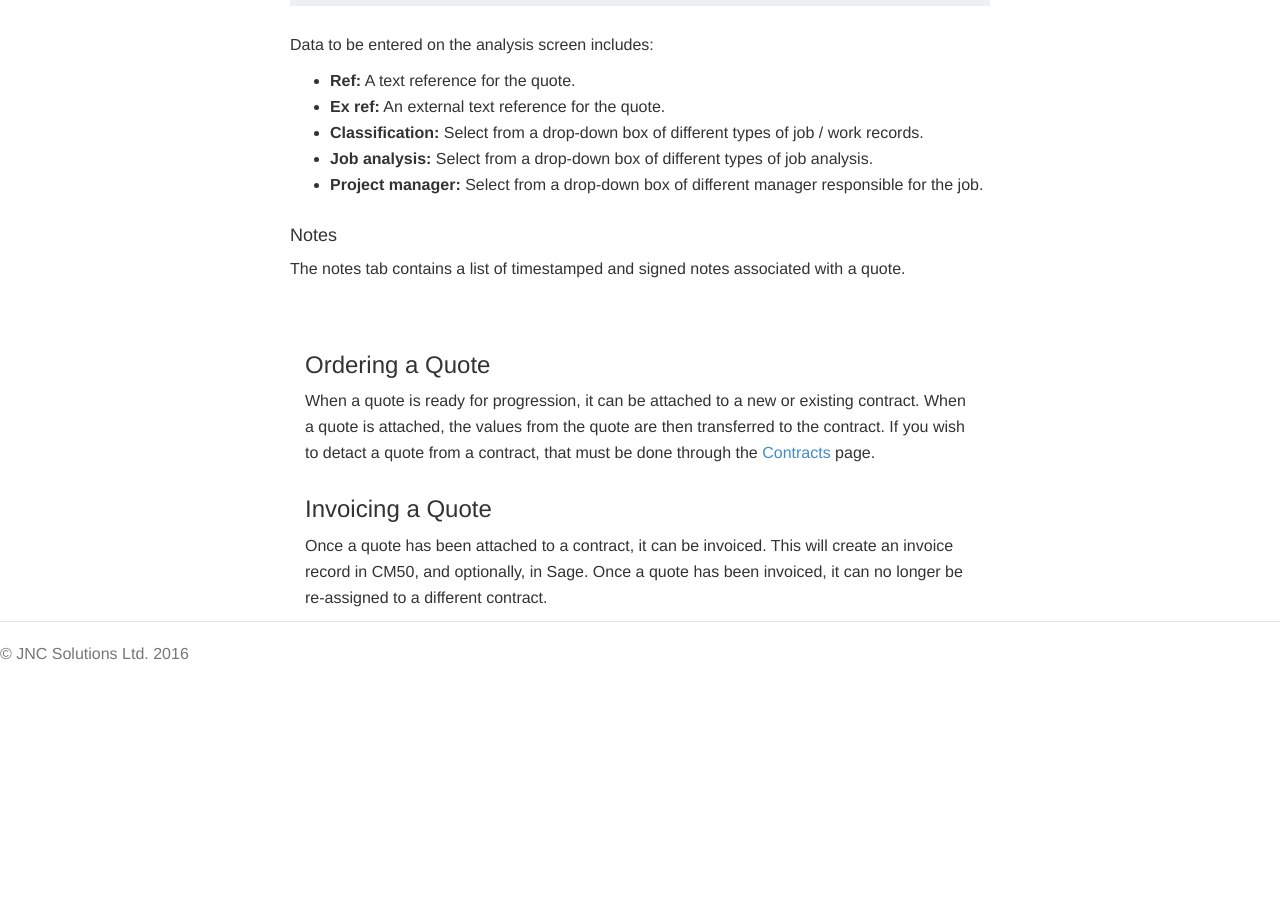
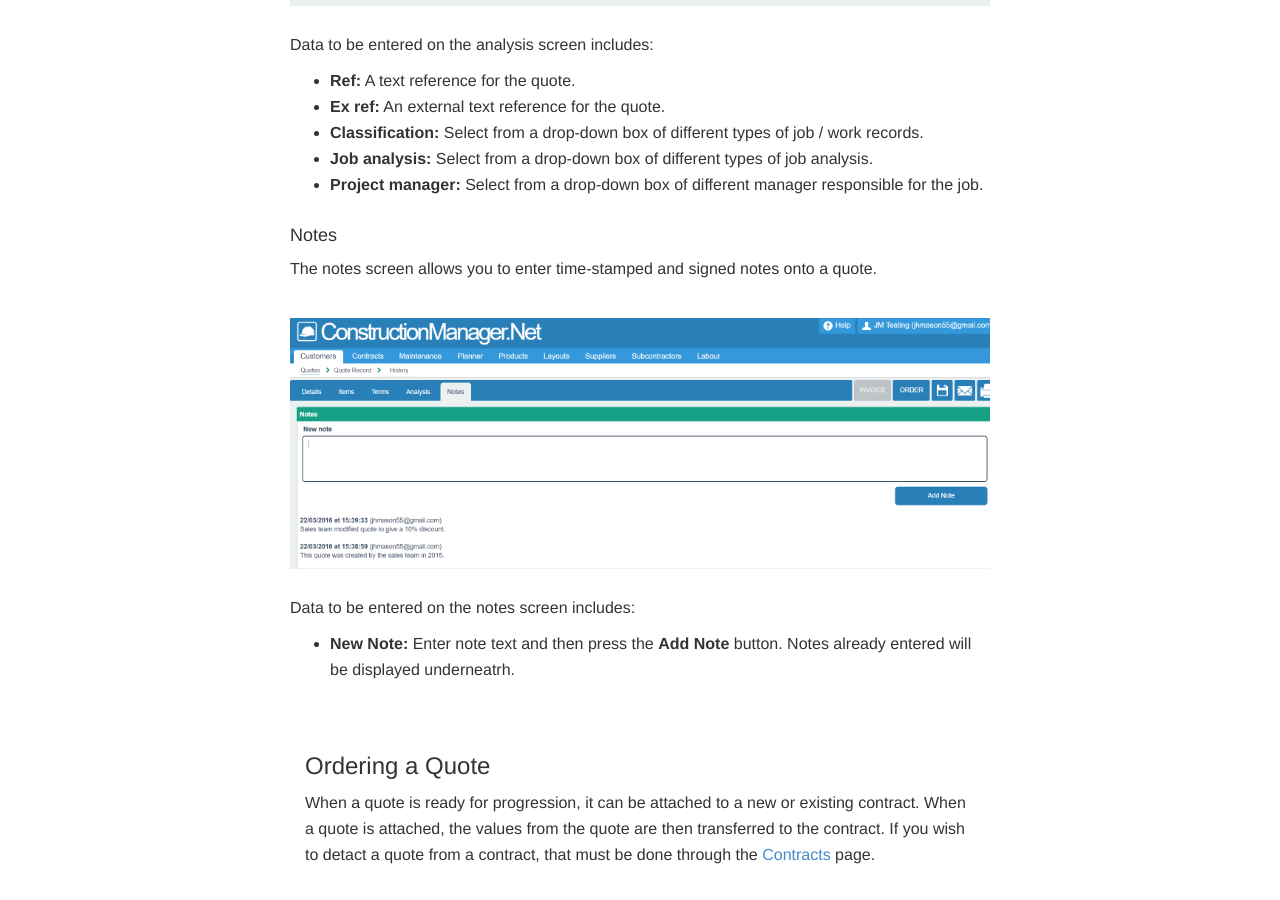
Before and after one commit to JNCSolutions/ConstructionManagerDocs, a Jekyll site: the page built from quotes.html, in a window 1280 px wide and 900 px high, scrolled down 4653 px. Built offline with Jekyll 4.4.1, drawn with Linux system fonts in a browser that asks for light colours; before the commit the page ends 5350 px from its top, so only the background shows below that.

Commit message:
Update quotes.html

```diff
--- a/quotes.html
+++ b/quotes.html
@@ -189,8 +189,15 @@ title: Quotes
     </ul></p>
 
     <h4 id="notes-tab">Notes</h4>
-
-    <p>The notes tab contains a list of timestamped and signed notes associated with a quote.</p>
+      <p>The notes screen allows you to enter time-stamped and signed notes onto a quote.</p>
+      <br>
+      <img src="img/Quotes_Notes.PNG" style="width: 100%;">
+    <br> <br>
+   <p>Data to be entered on the notes screen includes:
+      <ul>
+      <li><b>New Note:</b>  Enter note text and then press the <b>Add Note</b> button.
+                            Notes already entered will be displayed underneatrh.</li>
+      </ul></p>
   </div>
 
   <div id="ordering-a-quote" class="col-lg-12">
```
